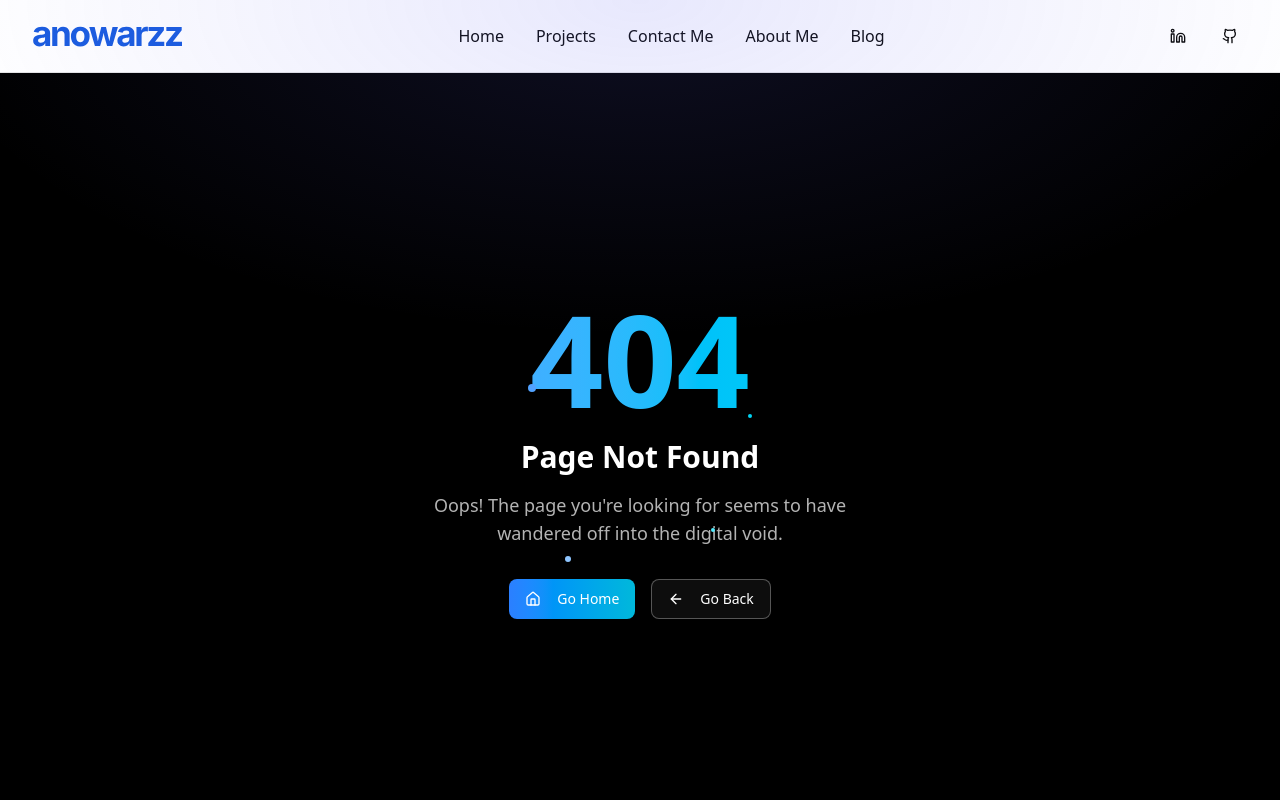
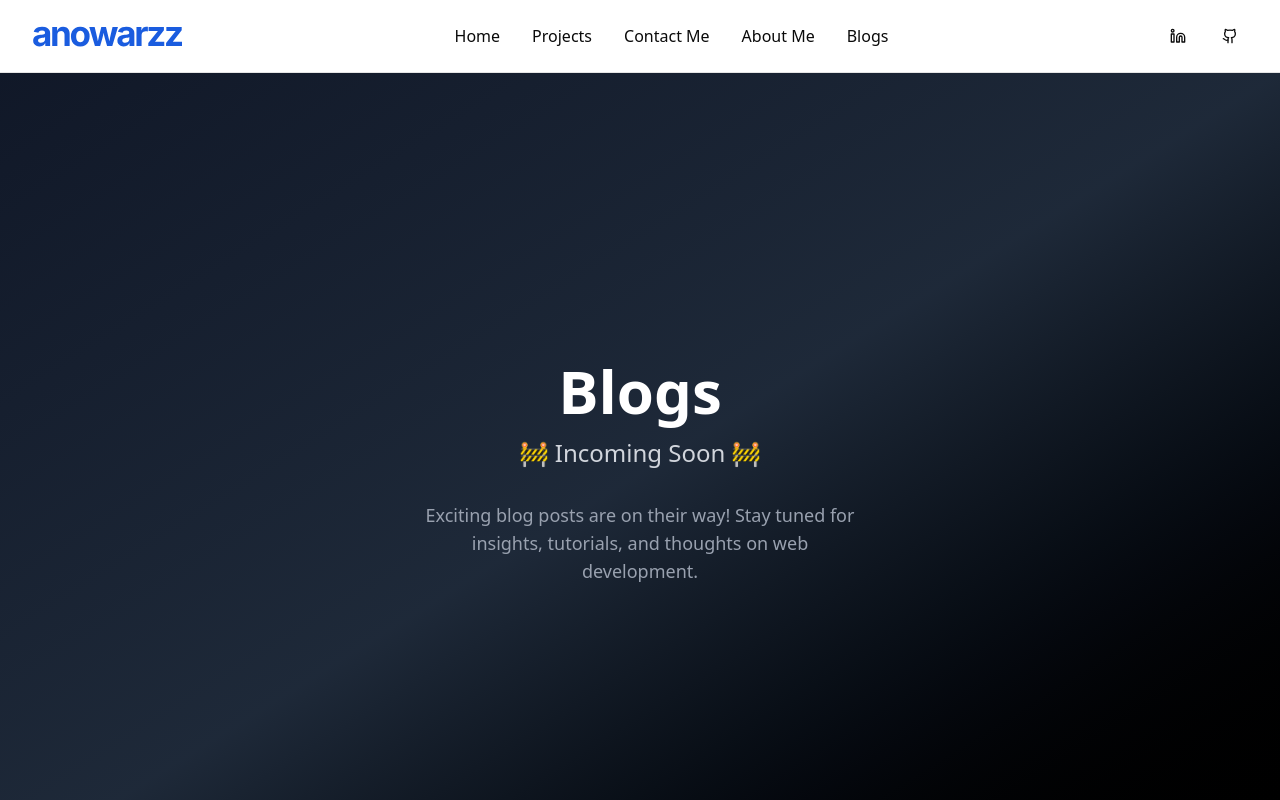
Before and after one commit to anowarzz/anowarzz-portfolio, a Next.js app: page /blogs in a window 1280 px wide. Before the commit this address had no page. Shown: the top 800 px of the page. Built offline with nearby package versions, Linux system fonts and the light colour scheme.

Commit message:
update contact form and add blog incoming section

```diff
--- /dev/null
+++ b/src/app/blogs/page.tsx
@@ -0,0 +1,20 @@
+const Blogs = () => {
+  return (
+    <div className="min-h-screen flex items-center justify-center bg-gradient-to-br from-gray-900 via-gray-800 to-black">
+      <div className="text-center">
+        <h1 className="text-4xl md:text-6xl font-bold text-white mb-4">
+          Blogs
+        </h1>
+        <div className="text-xl md:text-2xl text-gray-300 mb-8">
+          🚧 Incoming Soon 🚧
+        </div>
+        <p className="text-lg text-gray-400 max-w-md mx-auto">
+          Exciting blog posts are on their way! Stay tuned for insights,
+          tutorials, and thoughts on web development.
+        </p>
+      </div>
+    </div>
+  );
+};
+
+export default Blogs;
--- a/src/components/Navbar.tsx
+++ b/src/components/Navbar.tsx
@@ -22,7 +22,7 @@ const Navbar = () => {
     { href: "/all-projects", label: "Projects" },
     { href: "/#contact", label: "Contact Me" },
     { href: "/#about", label: "About Me" },
-    { href: "/blog", label: "Blog" },
+    { href: "/blogs", label: "Blogs" },
   ];
 
   return (
--- a/src/components/sections/Contact.tsx
+++ b/src/components/sections/Contact.tsx
@@ -4,6 +4,7 @@ import { Button } from "@/components/ui/button";
 import { Input } from "@/components/ui/input";
 import { Label } from "@/components/ui/label";
 import emailjs from "@emailjs/browser";
+import { Mail, Phone } from "lucide-react";
 import React, { useRef, useState } from "react";
 import Swal from "sweetalert2";
 
@@ -67,6 +68,33 @@ const Contact = () => {
             Let&apos;s work together! Send me a message and I&apos;ll get back
             to you as soon as possible.
           </p>
+
+          {/* Contact Information */}
+          <div className="flex flex-col sm:flex-row gap-6 justify-center mb-12">
+            <div className="flex-1 flex items-center gap-4 bg-white/10 backdrop-blur-sm rounded-lg px-6 py-4 border border-white/20 text-center">
+              <div className="flex-shrink-0">
+                <Mail className="w-5 h-5 text-blue-400" />
+              </div>
+              <a
+                href="mailto:anowarhosen444@gmail.com"
+                className="text-white hover:text-blue-400 transition-colors font-medium"
+              >
+                anowarhosen444@gmail.com
+              </a>
+            </div>
+
+            <div className="flex-1 flex items-center gap-4 bg-white/10 backdrop-blur-sm rounded-lg px-6 py-4 border border-white/20 text-center">
+              <div className="flex-shrink-0">
+                <Phone className="w-5 h-5 text-blue-400" />
+              </div>
+              <a
+                href="tel:+8801612446397"
+                className="text-white hover:text-blue-400 transition-colors font-medium"
+              >
+                +880 1612 446397
+              </a>
+            </div>
+          </div>
 
           <form ref={form} onSubmit={sendEmail} className="space-y-6 relative">
             {isLoading && (
```
